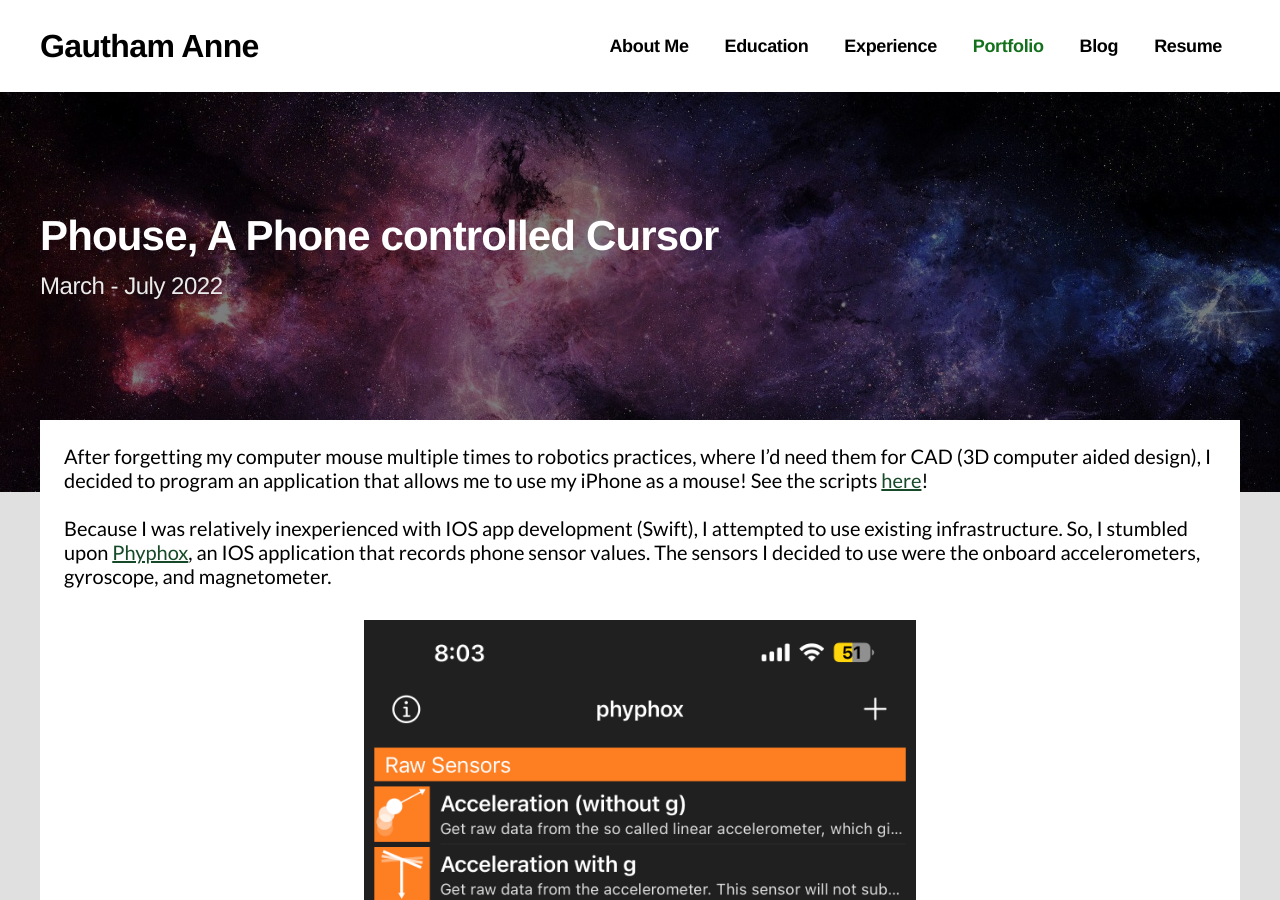
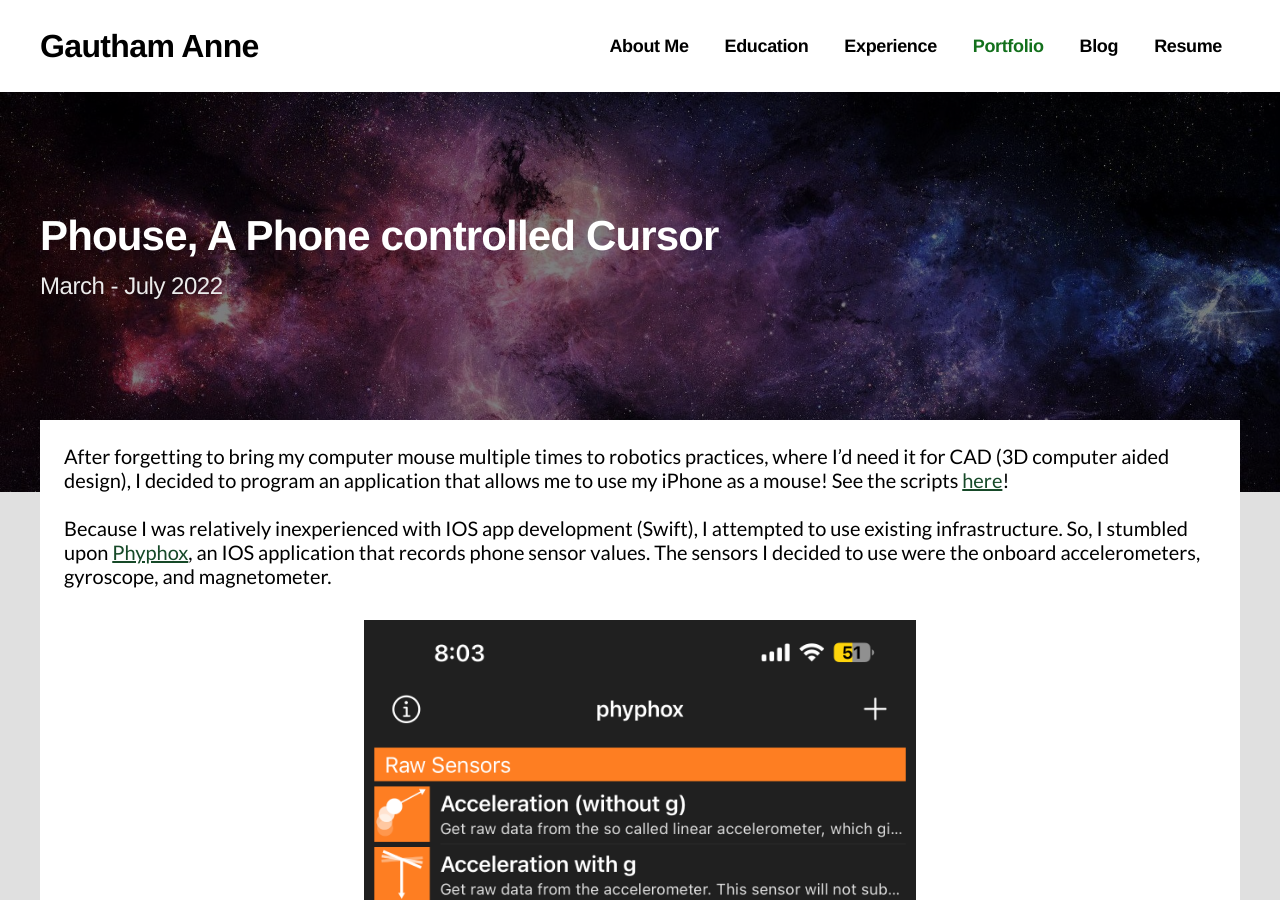
Before and after one commit to annegautham/annegautham.github.io, a Jekyll site: the page built from portfolio/phouse.md, in a window 1280 px wide and 900 px high. Built offline with Jekyll 4.4.1, drawn with Linux system fonts in a browser that asks for light colours; some web fonts are replaced.

Commit message:
Update phouse.md

```diff
--- a/portfolio/phouse.md
+++ b/portfolio/phouse.md
@@ -4,7 +4,7 @@ title: Phouse, A Phone controlled Cursor
 description: March - July 2022
 ---
 
-After forgetting my computer mouse multiple times to robotics practices, where I'd need them for CAD (3D computer aided design), I decided to program an application that allows me to use my iPhone as a mouse! See the scripts <a href="https://github.com/annegautham/Phouse">here</a>!
+After forgetting to bring my computer mouse multiple times to robotics practices, where I'd need it for CAD (3D computer aided design), I decided to program an application that allows me to use my iPhone as a mouse! See the scripts <a href="https://github.com/annegautham/Phouse">here</a>!
 
 <br>
 
```
